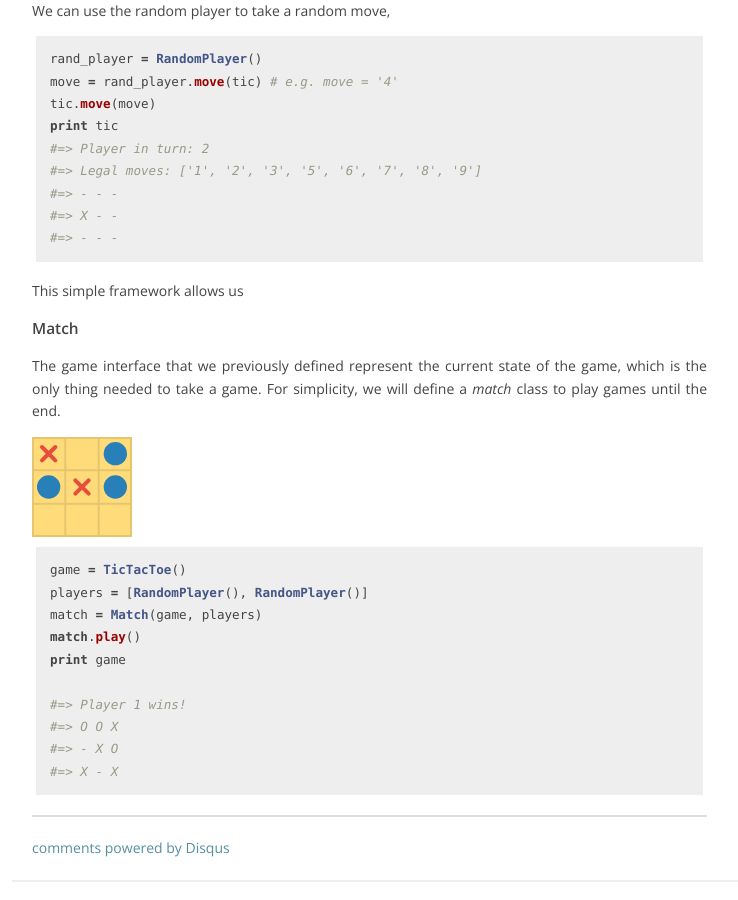
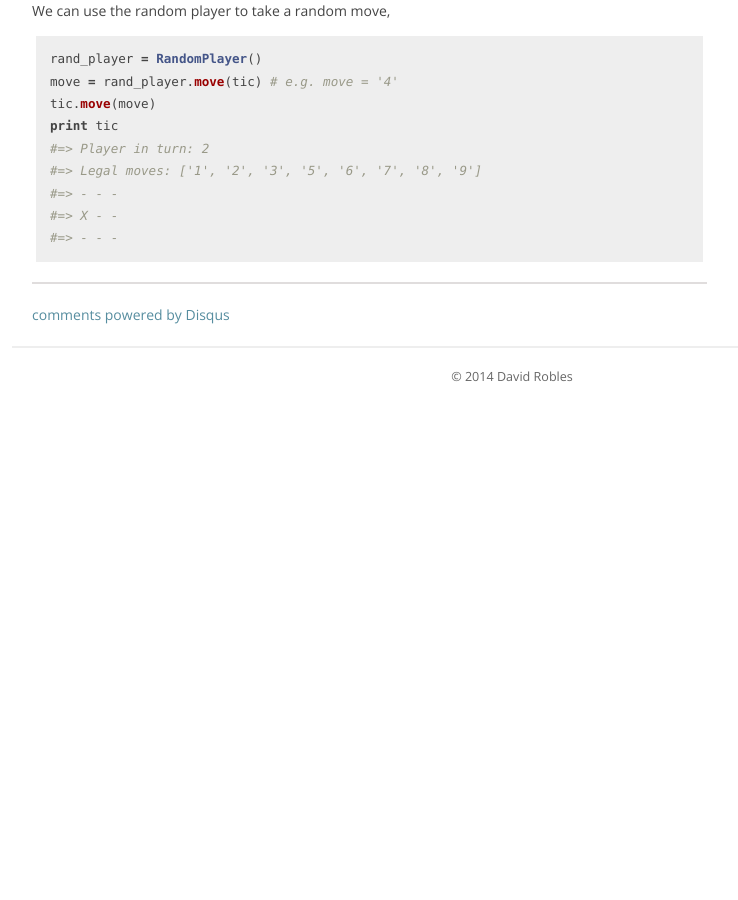
Before and after one commit to davidrobles/davidrobles.github.io, a Jekyll site: the page built from _posts/2014-07-08-a-framework-for-abstract-strategy-games.md, in a window 1280 px wide and 900 px high, scrolled down 7652 px. Shown: the whole window, without its empty margins (128-866 px from the left). Built offline with Jekyll 4.4.1, drawn with Linux system fonts in a browser that asks for light colours; Markdown is read by kramdown in place of the engine named in the settings; comment, search, counter and statistics services are not loaded; after the commit the page ends 8057 px from its top, so only the background shows below that.

Commit message:
Remove old text

```diff
--- a/_posts/2014-07-08-a-framework-for-abstract-strategy-games.md
+++ b/_posts/2014-07-08-a-framework-for-abstract-strategy-games.md
@@ -668,41 +668,3 @@ print tic
 #=> X - -
 #=> - - -
 {% endhighlight %}
-
-This simple framework allows us
-
-### Match
-
-The game interface that we previously defined represent the current state of the game, which is the
-only thing needed to take a game. For simplicity, we will define a *match* class to play games until
-the end.
-
-<canvas id="david">
-</canvas>
-
-<script>
-var tic = new mauler.games.tic.TicTacToe({
-    board: [['X', ' ', 'O'],
-            ['O', 'X', 'O'],
-            [' ', ' ', ' ']]
-});
-var canvasView = new mauler.games.tic.CanvasView({
-    model: tic,
-    width: 100,
-    height: 100,
-    canvas: document.getElementById("david")
-});
-</script>
-
-{% highlight python %}
-game = TicTacToe()
-players = [RandomPlayer(), RandomPlayer()]
-match = Match(game, players)
-match.play()
-print game
-
-#=> Player 1 wins!
-#=> O O X
-#=> - X O
-#=> X - X
-{% endhighlight %}
```
